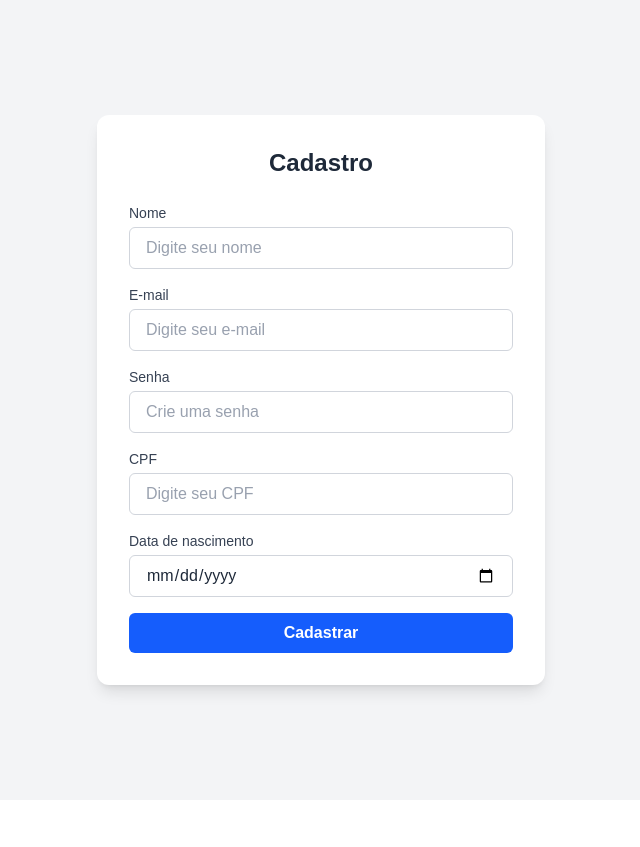
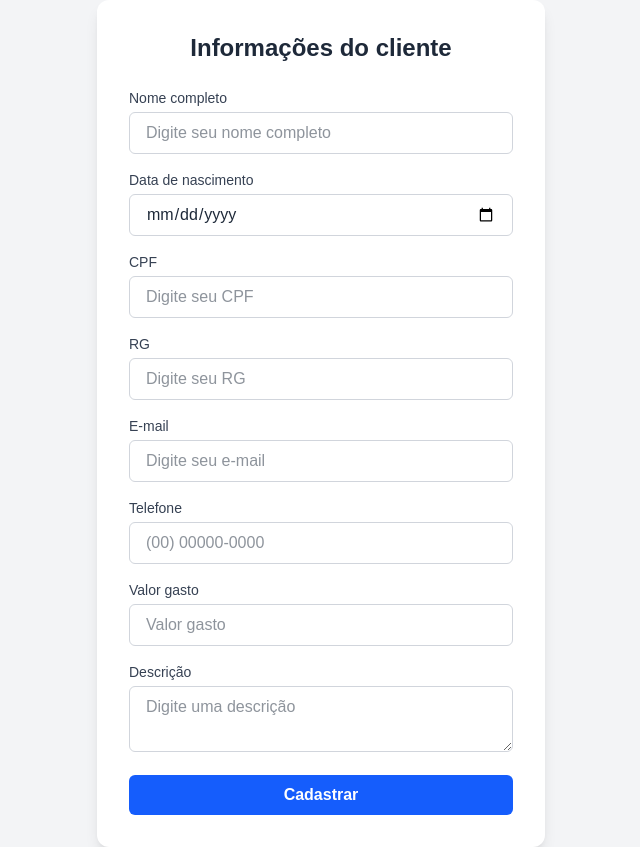
Before and after one commit to JoaoCalorio/Salao-de-Estetica, a Next.js app: page /cadastro in a window 1280 px wide. Shown: the whole page, without its empty margins (319-959 px from the left). Before the commit the page ends 800 px from the top, so only its background shows below. Built offline with nearby package versions, Linux system fonts and the light colour scheme.

Commit message:
feat: adicionado uma feature de busca por CPF cada pessoa, cpf agora está no padrão que usamos na vida real, validação caso exista esse cpf

```diff
--- /dev/null
+++ b/src/app/buscacpf/page.tsx
@@ -0,0 +1,99 @@
+'use client';
+
+import { useState } from 'react';
+
+export default function BuscarCliente() {
+  const [cpf, setCpf] = useState('');
+  const [usuario, setUsuario] = useState<any>(null);
+  const [erro, setErro] = useState('');
+  const [carregando, setCarregando] = useState(false);
+
+  // Função para calcular a idade
+  const calcularIdade = (dataNascimento: string): number => {
+    const nascimento = new Date(dataNascimento);
+    const hoje = new Date();
+    let idade = hoje.getFullYear() - nascimento.getFullYear();
+    const mes = hoje.getMonth();
+    const dia = hoje.getDate();
+
+    if (mes < nascimento.getMonth() || (mes === nascimento.getMonth() && dia < nascimento.getDate())) {
+      idade--;
+    }
+
+    return idade;
+  };
+
+  const buscar = async () => {
+    setErro('');
+    setUsuario(null);
+    setCarregando(true);
+
+    const cpfLimpo = cpf.replace(/[^\d]/g, '');
+
+    if (cpfLimpo.length !== 11) {
+      setErro('CPF inválido');
+      setCarregando(false);
+      return;
+    }
+
+    try {
+      const resposta = await fetch(`http://localhost:3001/cliente/${cpfLimpo}`);
+      const data = await resposta.json();
+
+      if (resposta.ok) {
+        // Calculando a idade a partir da data de nascimento
+        const idade = data.nascimento ? calcularIdade(data.nascimento) : 0;
+        // Adicionando a idade ao usuário
+        setUsuario({ ...data, idade });
+      } else {
+        setErro(data.erro || 'Usuário não encontrado');
+      }
+    } catch (err) {
+      setErro('Erro ao conectar com o servidor');
+    } finally {
+      setCarregando(false);
+    }
+  };
+
+  return (
+    <div className="flex items-center justify-center min-h-screen bg-gray-100">
+      <div className="bg-white shadow-lg rounded-xl p-8 w-full max-w-md">
+        <h1 className="text-2xl font-bold mb-6 text-center text-gray-800">Buscar Cliente por CPF</h1>
+
+        <div className="space-y-4">
+          <div>
+            <label className="block text-sm font-medium text-gray-700 mb-1">CPF</label>
+            <input
+              type="text"
+              value={cpf}
+              onChange={(e) => setCpf(e.target.value)}
+              className="w-full px-4 py-2 border border-gray-300 rounded-md text-gray-800"
+              placeholder="Digite o CPF do cliente"
+            />
+          </div>
+
+          <button
+            onClick={buscar}
+            disabled={carregando}
+            className="w-full bg-blue-600 hover:bg-blue-700 text-white font-semibold py-2 rounded-md transition-colors"
+          >
+            {carregando ? 'Buscando...' : 'Buscar'}
+          </button>
+
+          {erro && <p className="mt-4 text-red-600 text-center">{erro}</p>}
+
+          {usuario && (
+            <div className="mt-6 border-t pt-4">
+              <h2 className="text-lg font-semibold text-gray-800 mb-2">Dados do Cliente</h2>
+              <p className="text-nome font-semibold text-gray-700 mb-2"><strong>Nome:</strong> {usuario.nomeCompleto}</p>
+              <p className="text-idade font-semibold text-gray-700 mb-2"><strong>Idade:</strong> {usuario.idade}</p>
+              <p className="text-cpf font-semibold text-gray-700 mb-2"><strong>CPF:</strong> {usuario.cpf}</p>
+              <p className="text-rg font-semibold text-gray-700 mb-2"><strong>RG:</strong> {usuario.rg}</p>
+              <p className="text-desc font-semibold text-gray-700 mb-2"><strong>Descrição:</strong> {usuario.descricao}</p>
+            </div>
+          )}
+        </div>
+      </div>
+    </div>
+  );
+}
--- a/src/app/cadastro/metadata.ts
+++ b/src/app/cadastro/metadata.ts
@@ -1,7 +1,7 @@
 import { Metadata } from 'next';
 
 export const metadata: Metadata = {
-  title: 'Cadastro - Meu App',
-  description: 'Página de cadastro de usuários',
+  title: 'Informações do cliente',
+  description: 'Página de informações dos usuários',
 };
 //
--- a/src/app/cadastro/page.tsx
+++ b/src/app/cadastro/page.tsx
@@ -2,80 +2,166 @@
 
 import { useEffect, useState } from 'react';
 
-interface FormData {
-  nome: string;
-  email: string;
-  senha: string;
-  cpf: string;
-  nascimento: string;
-}
-
-export default function CadastroPage() {
-  const [form, setForm] = useState<FormData>({
-    nome: '',
+export default function InformacoesClientes() {
+  const [form, setForm] = useState({
+    nomeCompleto: '',
+    nascimento: '',
+    cpf: '',
+    rg: '',
     email: '',
-    senha: '',
-    cpf: '',
-    nascimento: '',
+    telefone: '',
+    valor: '',
+    descricao: '',
   });
 
   const [mensagem, setMensagem] = useState('');
   const [erro, setErro] = useState('');
+  const [clientes, setClientes] = useState<any[]>([]);
 
   useEffect(() => {
-    document.title = 'Cadastro - Meu App';
+    document.title = 'Informações do cliente';
+    setClientes([
+      {
+        nomeCompleto: "joao",
+        email: "joao.calorio@gmail.com"
+      },
+      {
+        nomeCompleto: "Isabel",
+        email: "isabel.calorio@gmail.com"
+      }
+    ]);
   }, []);
 
-  const handleChange = (e: React.ChangeEvent<HTMLInputElement>) => {
+  const handleChange = (e: React.ChangeEvent<HTMLInputElement | HTMLTextAreaElement>) => {
     setForm({ ...form, [e.target.name]: e.target.value });
   };
+
+  // Função para formatar o CPF
+  const formatarCPF = (cpf: string) => {
+    cpf = cpf.replace(/\D/g, ''); // Remove todos os caracteres não numéricos
+    if (cpf.length <= 11) {
+      return cpf.replace(/(\d{3})(\d{3})(\d{3})(\d{2})/, '$1.$2.$3-$4'); // Formata o CPF
+    }
+    return cpf;
+  };
+
+  // Função de validação de CPF
+  function validarCPF(cpf: string): boolean {
+    cpf = cpf.replace(/[^\d]+/g, '');
+    if (cpf.length !== 11 || /^(\d)\1+$/.test(cpf)) return false;
+
+    let soma = 0;
+    for (let i = 0; i < 9; i++) soma += parseInt(cpf.charAt(i)) * (10 - i);
+    let resto = 11 - (soma % 11);
+    if (resto >= 10) resto = 0;
+    if (resto !== parseInt(cpf.charAt(9))) return false;
+
+    soma = 0;
+    for (let i = 0; i < 10; i++) soma += parseInt(cpf.charAt(i)) * (11 - i);
+    resto = 11 - (soma % 11);
+    if (resto >= 10) resto = 0;
+    return resto === parseInt(cpf.charAt(10));
+  }
 
   const handleSubmit = async (e: React.FormEvent) => {
     e.preventDefault();
     setMensagem('');
     setErro('');
 
+    if (!validarCPF(form.cpf)) {
+      setErro('CPF inválido.');
+      return;
+    }
+
     try {
-        const response = await fetch('http://localhost:3001/cadastro', {
+      const resposta = await fetch('http://localhost:3001/cadastro', {
         method: 'POST',
         headers: { 'Content-Type': 'application/json' },
         body: JSON.stringify(form),
       });
 
-      if (!response.ok) throw new Error('Erro ao cadastrar');
+      const data = await resposta.json();
 
-      const data = await response.json();
-      setMensagem(data.mensagem);
-      setForm({
-        nome: '',
-        email: '',
-        senha: '',
-        cpf: '',
-        nascimento: '',
-      });
+      if (resposta.ok) {
+        setMensagem(data.mensagem || 'Usuário cadastrado com sucesso!');
+        setForm({
+          nomeCompleto: '',
+          nascimento: '',
+          cpf: '',
+          rg: '',
+          email: '',
+          telefone: '',
+          valor: '',
+          descricao: '',
+        });
+      } else {
+        setErro(data.erro || 'Erro ao cadastrar.');
+      }
     } catch (err) {
-      setErro('Erro ao cadastrar usuário');
+      setErro('Erro ao conectar com o servidor.');
     }
+  };
+
+  // Função para lidar com a mudança do CPF, formatando automaticamente
+  const handleCPFChange = (e: React.ChangeEvent<HTMLInputElement>) => {
+    const valorFormatado = formatarCPF(e.target.value);
+    setForm({ ...form, cpf: valorFormatado });
   };
 
   return (
     <div className="flex items-center justify-center min-h-screen bg-gray-100">
       <div className="bg-white shadow-lg rounded-xl p-8 w-full max-w-md">
-        <h1 className="text-2xl font-bold mb-6 text-center text-gray-800">
-          Cadastro
-        </h1>
+        <h1 className="text-2xl font-bold mb-6 text-center text-gray-800">Informações do cliente</h1>
 
         <form onSubmit={handleSubmit} className="space-y-4">
           <div>
-            <label className="block text-sm font-medium text-gray-700 mb-1">Nome</label>
+            <label className="block text-sm font-medium text-gray-700 mb-1">Nome completo</label>
             <input
               type="text"
-              name="nome"
-              value={form.nome}
+              name="nomeCompleto"
+              value={form.nomeCompleto}
               onChange={handleChange}
               required
-              className="w-full px-4 py-2 border border-gray-300 rounded-md placeholder-gray-400 text-gray-800 focus:outline-none focus:ring-2 focus:ring-blue-500"
-              placeholder="Digite seu nome"
+              className="w-full px-4 py-2 border border-gray-300 rounded-md text-gray-800"
+              placeholder="Digite seu nome completo"
+            />
+          </div>
+
+          <div>
+            <label className="block text-sm font-medium text-gray-700 mb-1">Data de nascimento</label>
+            <input
+              type="date"
+              name="nascimento"
+              value={form.nascimento}
+              onChange={handleChange}
+              required
+              className="w-full px-4 py-2 border border-gray-300 rounded-md text-gray-800"
+            />
+          </div>
+
+          <div>
+            <label className="block text-sm font-medium text-gray-700 mb-1">CPF</label>
+            <input
+              type="text"
+              name="cpf"
+              value={form.cpf}
+              onChange={handleCPFChange}  // Chama a função de formatação aqui
+              required
+              className="w-full px-4 py-2 border border-gray-300 rounded-md text-gray-800"
+              placeholder="Digite seu CPF"
+            />
+          </div>
+
+          <div>
+            <label className="block text-sm font-medium text-gray-700 mb-1">RG</label>
+            <input
+              type="text"
+              name="rg"
+              value={form.rg}
+              onChange={handleChange}
+              required
+              className="w-full px-4 py-2 border border-gray-300 rounded-md text-gray-800"
+              placeholder="Digite seu RG"
             />
           </div>
 
@@ -87,46 +173,46 @@ export default function CadastroPage() {
               value={form.email}
               onChange={handleChange}
               required
-              className="w-full px-4 py-2 border border-gray-300 rounded-md placeholder-gray-400 text-gray-800 focus:outline-none focus:ring-2 focus:ring-blue-500"
+              className="w-full px-4 py-2 border border-gray-300 rounded-md text-gray-800"
               placeholder="Digite seu e-mail"
             />
           </div>
 
           <div>
-            <label className="block text-sm font-medium text-gray-700 mb-1">Senha</label>
+            <label className="block text-sm font-medium text-gray-700 mb-1">Telefone</label>
             <input
-              type="password"
-              name="senha"
-              value={form.senha}
+              type="tel"
+              name="telefone"
+              value={form.telefone}
               onChange={handleChange}
               required
-              className="w-full px-4 py-2 border border-gray-300 rounded-md placeholder-gray-400 text-gray-800 focus:outline-none focus:ring-2 focus:ring-blue-500"
-              placeholder="Crie uma senha"
+              className="w-full px-4 py-2 border border-gray-300 rounded-md text-gray-800"
+              placeholder="(00) 00000-0000"
             />
           </div>
 
           <div>
-            <label className="block text-sm font-medium text-gray-700 mb-1">CPF</label>
+            <label className="block text-sm font-medium text-gray-700 mb-1">Valor gasto</label>
             <input
-              type="text"
-              name="cpf"
-              value={form.cpf}
+              type="number"
+              name="valor"
+              value={form.valor}
               onChange={handleChange}
               required
-              className="w-full px-4 py-2 border border-gray-300 rounded-md placeholder-gray-400 text-gray-800 focus:outline-none focus:ring-2 focus:ring-blue-500"
-              placeholder="Digite seu CPF"
+              className="w-full px-4 py-2 border border-gray-300 rounded-md text-gray-800"
+              placeholder="Valor gasto"
             />
           </div>
 
           <div>
-            <label className="block text-sm font-medium text-gray-700 mb-1">Data de nascimento</label>
-            <input
-              type="date"
-              name="nascimento"
-              value={form.nascimento}
+            <label className="block text-sm font-medium text-gray-700 mb-1">Descrição</label>
+            <textarea
+              name="descricao"
+              value={form.descricao}
               onChange={handleChange}
               required
-              className="w-full px-4 py-2 border border-gray-300 rounded-md text-gray-800 focus:outline-none focus:ring-2 focus:ring-blue-500"
+              className="w-full px-4 py-2 border border-gray-300 rounded-md text-gray-800"
+              placeholder="Digite uma descrição"
             />
           </div>
 
@@ -138,12 +224,8 @@ export default function CadastroPage() {
           </button>
         </form>
 
-        {mensagem && (
-          <p className="mt-4 text-green-600 text-center font-medium">{mensagem}</p>
-        )}
-        {erro && (
-          <p className="mt-4 text-red-600 text-center font-medium">{erro}</p>
-        )}
+        {mensagem && <p className="mt-4 text-green-600 text-center">{mensagem}</p>}
+        {erro && <p className="mt-4 text-red-600 text-center">{erro}</p>}
       </div>
     </div>
   );
```
Also changed, not shown: 2 other files (tests, documents, lock files or other folders).
